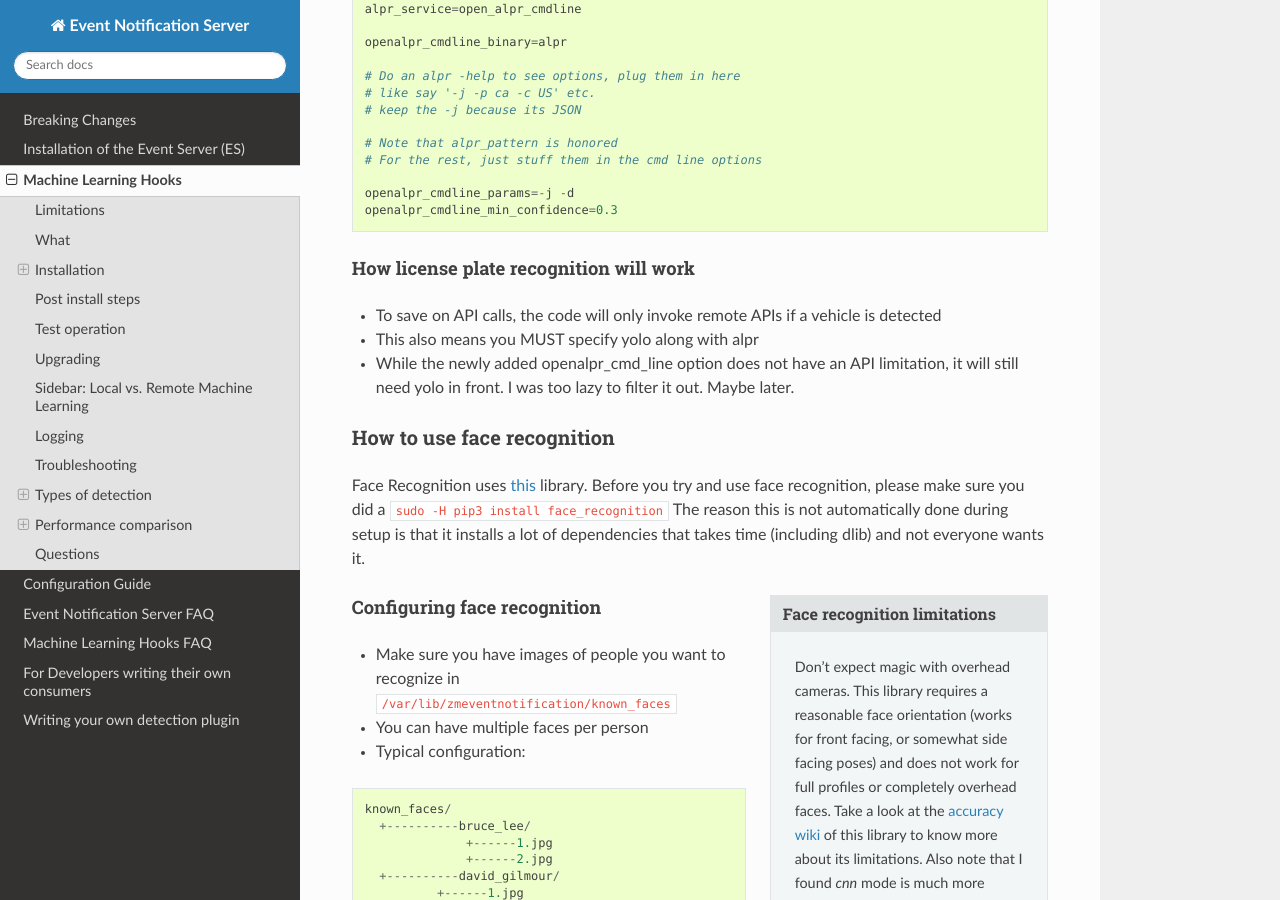
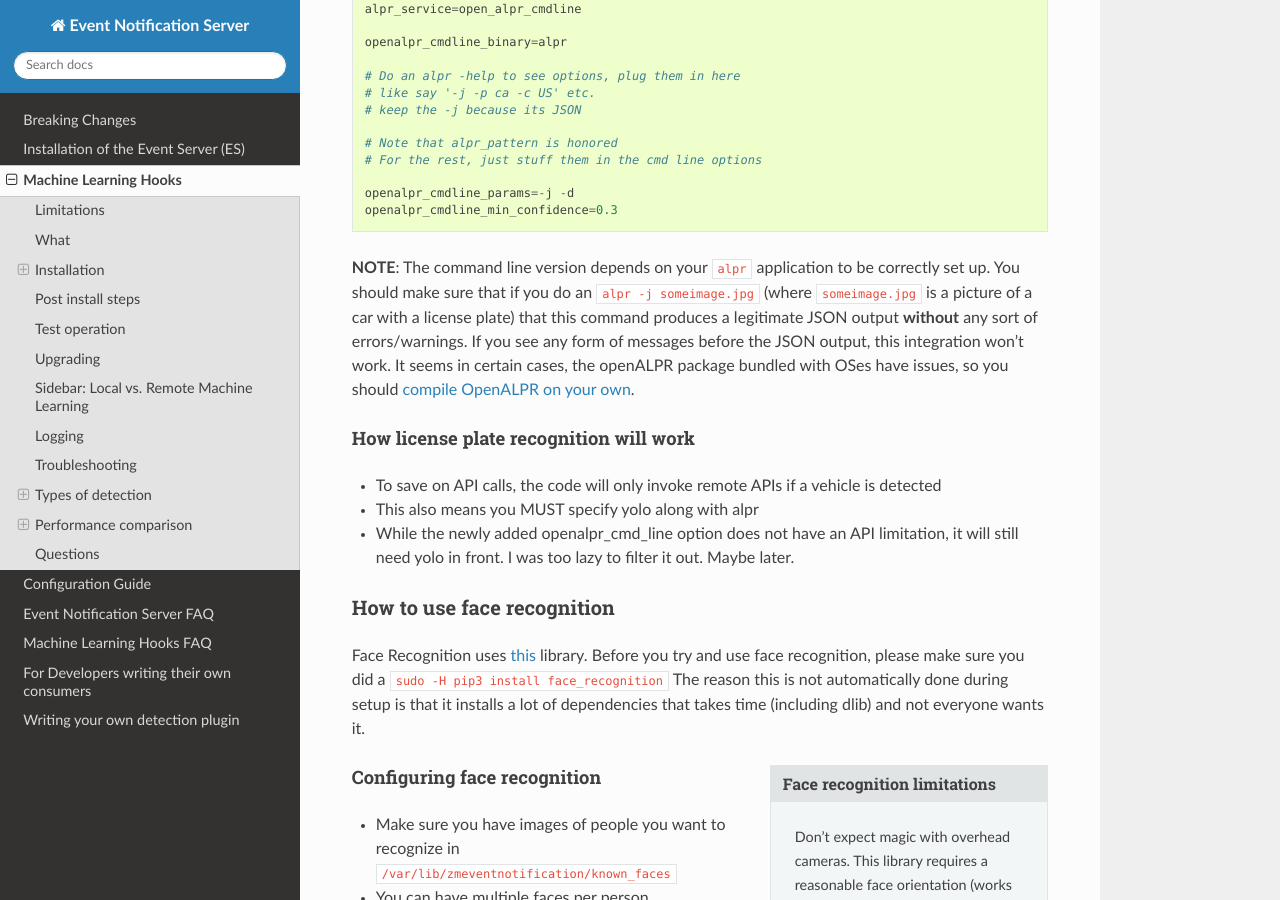
Before and after one commit to ZoneMinder/zmeventnotification, a Sphinx documentation site: the page built from docs/guides/hooks.rst, in a window 1280 px wide and 900 px high, scrolled down 6983 px. Built offline with Sphinx 7.4.7 and the Read the Docs theme 2.0.0, drawn with Linux system fonts in a browser that asks for light colours.

Commit message:
note on bad alpr packages

```diff
--- a/docs/guides/hooks.rst
+++ b/docs/guides/hooks.rst
@@ -333,6 +333,7 @@ This is an example config that uses OpenALPR command line:
   openalpr_cmdline_min_confidence=0.3
 
 
+**NOTE**: The command line version depends on your ``alpr`` application to be correctly set up. You should make sure that if you do an ``alpr -j someimage.jpg`` (where ``someimage.jpg`` is a picture of a car with a license plate) that this command produces a legitimate JSON output **without** any sort of errors/warnings.  If you see any form of messages before the JSON output, this integration won't work. It seems in certain cases, the openALPR package bundled with OSes have issues, so you should `compile OpenALPR on your own <http://doc.openalpr.com/compiling.html>`__.
 
 How license plate recognition will work
 ''''''''''''''''''''''''''''''''''''''''
```
